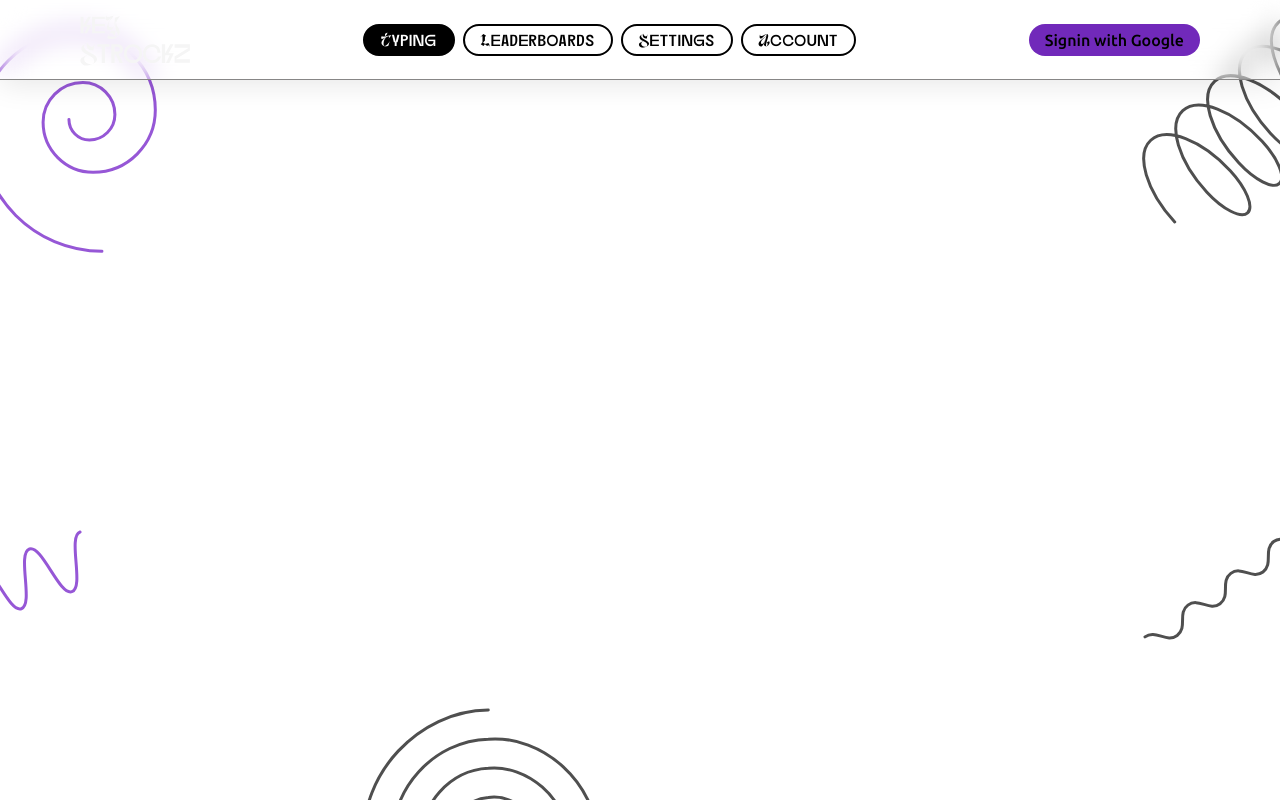
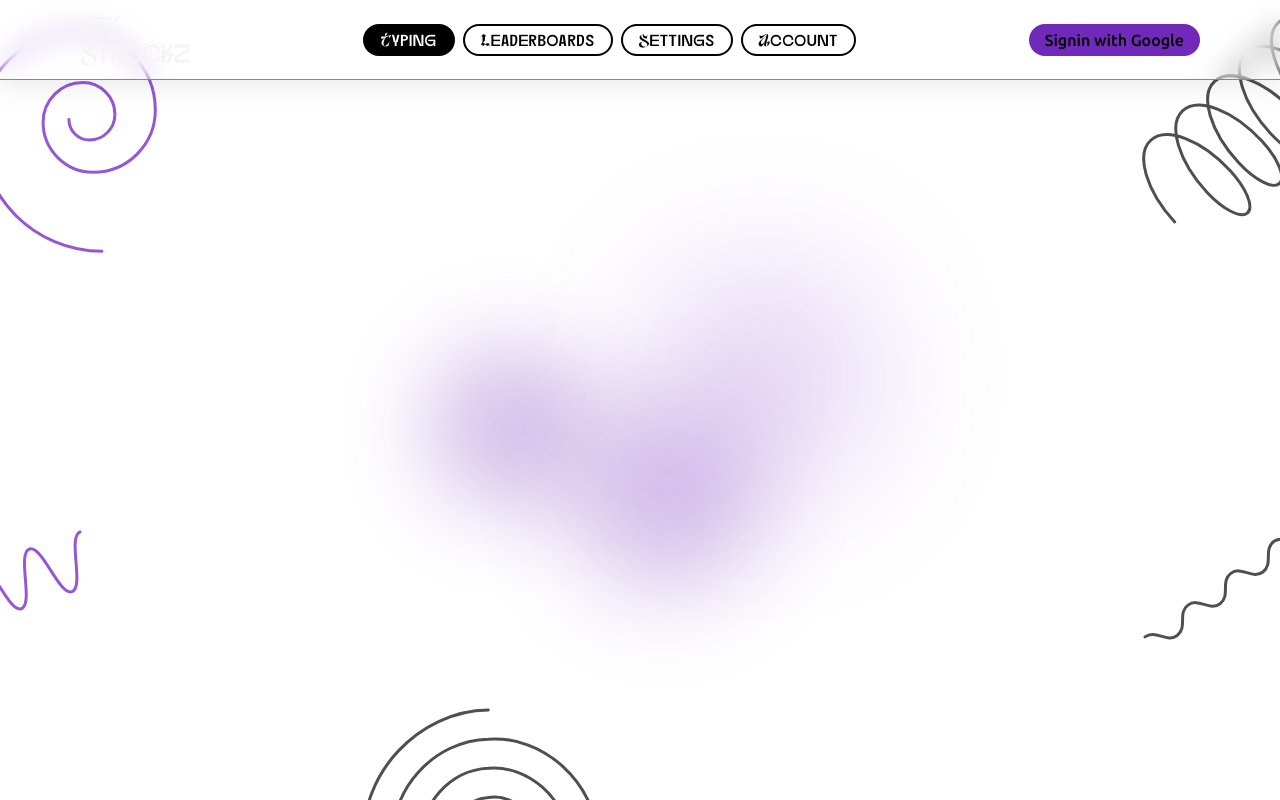
Before and after one commit to pinugit/keystrockz, a Next.js app: page / in a window 1280 px wide. Built offline with nearby package versions, Linux system fonts and the light colour scheme; no server answers.

Commit message:
created and added blob animation

```diff
--- /dev/null
+++ b/app/components/BgAnimationBlob/BgAnimationBlobs.tsx
@@ -0,0 +1,13 @@
+import styles from "./BgAnimatoinBlob.module.css";
+
+export default function BgAnimationBlobs() {
+  return (
+    <div className={styles.BlobContainer}>
+      <div className={styles.twoBlobContainer}>
+        <div className={styles.blob1}></div>
+        <div className={styles.blob2}></div>
+      </div>
+      <div className={styles.blob3}></div>
+    </div>
+  );
+}
--- /dev/null
+++ b/app/components/BgAnimationBlob/BgAnimatoinBlob.module.css
@@ -0,0 +1,188 @@
+.BlobContainer {
+  position: absolute;
+  width: 100%;
+  height: 100%;
+  overflow: hidden;
+  display: flex;
+  flex-direction: column;
+  justify-content: center;
+  align-items: center;
+}
+
+.twoBlobContainer {
+  display: flex;
+  justify-content: space-between;
+  align-items: center;
+}
+
+.blob1 {
+  width: 250px;
+  height: 250px;
+  border-radius: 50%;
+  background: var(--primary-600);
+  animation: blob1 90s ease-in-out infinite;
+  opacity: 30%;
+  filter: blur(70px);
+}
+
+.blob2 {
+  width: 200px;
+  height: 200px;
+  border-radius: 50%;
+  background: var(--primary-400);
+  animation: blob2 90s ease-in-out infinite;
+  opacity: 30%;
+  filter: blur(70px);
+}
+.blob3 {
+  position: absolute;
+  top: 400px;
+  width: 250px;
+  height: 250px;
+  border-radius: 50%;
+  background: var(--primary-600);
+  animation: blob3 90s ease-in-out infinite;
+  opacity: 30%;
+  filter: blur(70px);
+}
+
+@keyframes blob1 {
+  0% {
+    transform: translateY(0);
+    scale: 0.8;
+  }
+  10% {
+    transform: translate(-70px, 60px);
+    scale: 0.6;
+  }
+  20% {
+    transform: translate(70px, -40px);
+    scale: 1.2;
+  }
+  30% {
+    transform: translate(-70px, 20px);
+    scale: 0.8;
+  }
+  40% {
+    transform: translate(50px, 80px);
+    scale: 1.2;
+  }
+  50% {
+    transform: translate(-40px, 60px);
+    scale: 0.8;
+  }
+  60% {
+    transform: translate(50px, 20px);
+    scale: 1.1;
+  }
+  70% {
+    transform: translate(-20px, 20px);
+    scale: 0.8;
+  }
+  80% {
+    transform: translate(50px, 50px);
+    scale: 1.1;
+  }
+  90% {
+    transform: translate(-30px, 20px);
+    scale: 0.8;
+  }
+  100% {
+    transform: translateY(0);
+    scale: 1;
+  }
+}
+
+@keyframes blob2 {
+  0% {
+    transform: translateX(-50px);
+    scale: 0.8;
+  }
+  10% {
+    transform: translate(20px, -30px);
+    scale: 1.2;
+  }
+  20% {
+    transform: translate(-40px, 20px);
+    scale: 0.8;
+  }
+  30% {
+    transform: translate(-20px, -30px);
+    scale: 1.3;
+  }
+  40% {
+    transform: translate(-40px, -20px);
+    scale: 0.9;
+  }
+  50% {
+    transform: translate(20px, -30px);
+    scale: 1.2;
+  }
+  60% {
+    transform: translate(-40px, 20px);
+    scale: 0.8;
+  }
+  70% {
+    transform: translate(-20px, -30px);
+    scale: 1.1;
+  }
+  80% {
+    transform: translate(-40px, -20px);
+    scale: 0.9;
+  }
+  90% {
+    transform: translate(20px, -30px);
+    scale: 1.2;
+  }
+  100% {
+    transform: translateX(-50px);
+    scale: 0.8;
+  }
+}
+
+@keyframes blob3 {
+  0% {
+    transform: translate(0, 0);
+    scale: 0.8;
+  }
+  10% {
+    transform: translate(50px, -50px);
+    scale: 0.7;
+  }
+  20% {
+    transform: translate(70px, -20px);
+    scale: 1.2;
+  }
+  30% {
+    transform: translate(-30px, 20px);
+    scale: 0.8;
+  }
+  40% {
+    transform: translate(50px, 50px);
+    scale: 1.2;
+  }
+  50% {
+    transform: translate(-30px, 20px);
+    scale: 0.8;
+  }
+  60% {
+    transform: translate(50px, 50px);
+    scale: 1.2;
+  }
+  70% {
+    transform: translate(-30px, 20px);
+    scale: 0.8;
+  }
+  80% {
+    transform: translate(50px, 50px);
+    scale: 1.2;
+  }
+  90% {
+    transform: translate(-30px, 20px);
+    scale: 0.8;
+  }
+  100% {
+    transform: translate(0, 0);
+    scale: 1;
+  }
+}
--- a/app/layout.tsx
+++ b/app/layout.tsx
@@ -3,6 +3,7 @@ import { Inter } from "next/font/google";
 import "./globals.css";
 import BackgroundSvgShapes from "./components/BackgroundSvgShapes";
 import NavBar from "./components/navbar/NavBar";
+import BgAnimationBlobs from "./components/BgAnimationBlob/BgAnimationBlobs";
 
 const inter = Inter({ subsets: ["latin"] });
 
@@ -20,6 +21,7 @@ export default function RootLayout({
     <html lang="en">
       <body className={inter.className + " bg-[--background-primary]"}>
         <BackgroundSvgShapes />
+        <BgAnimationBlobs/>
         <NavBar />
         {children}
       </body>
```
